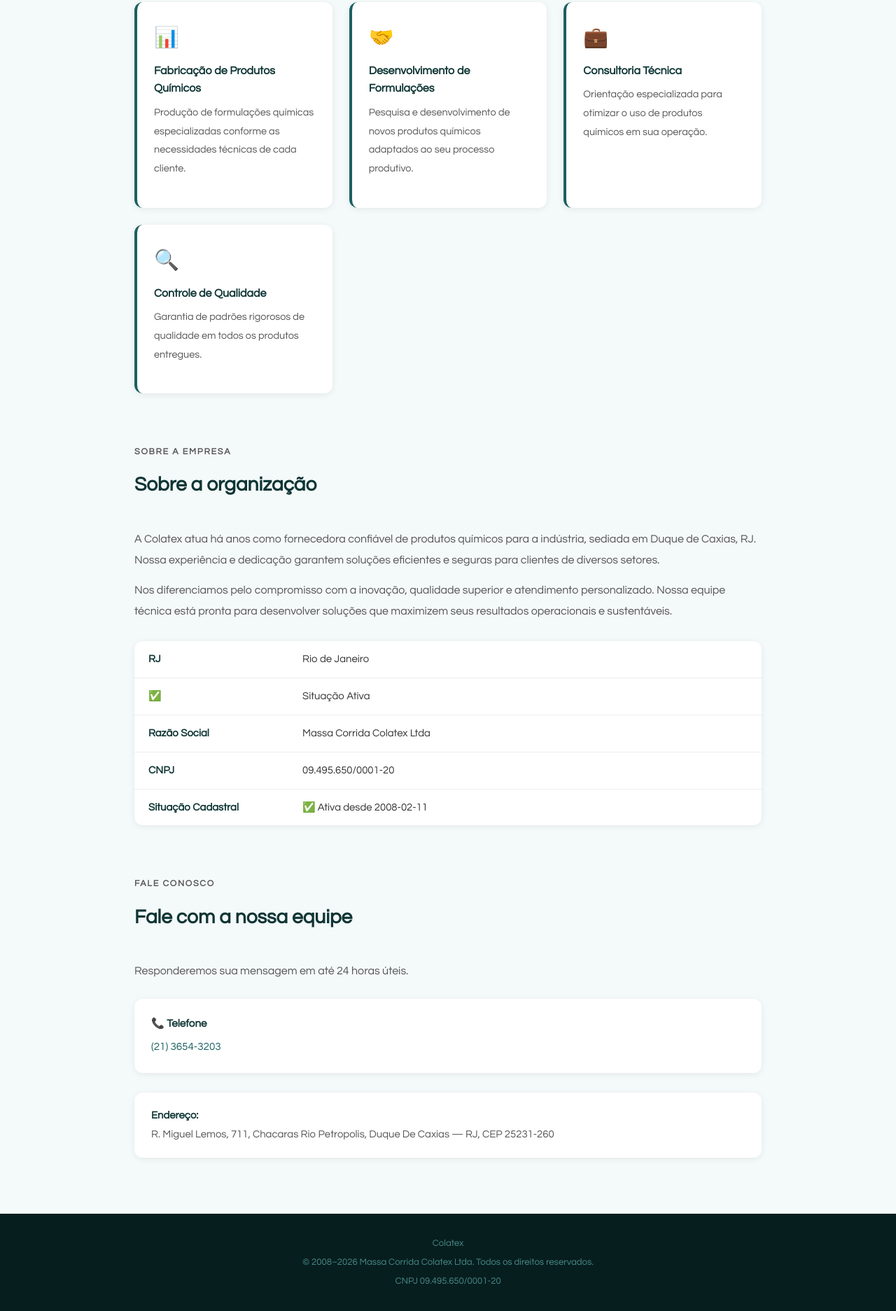
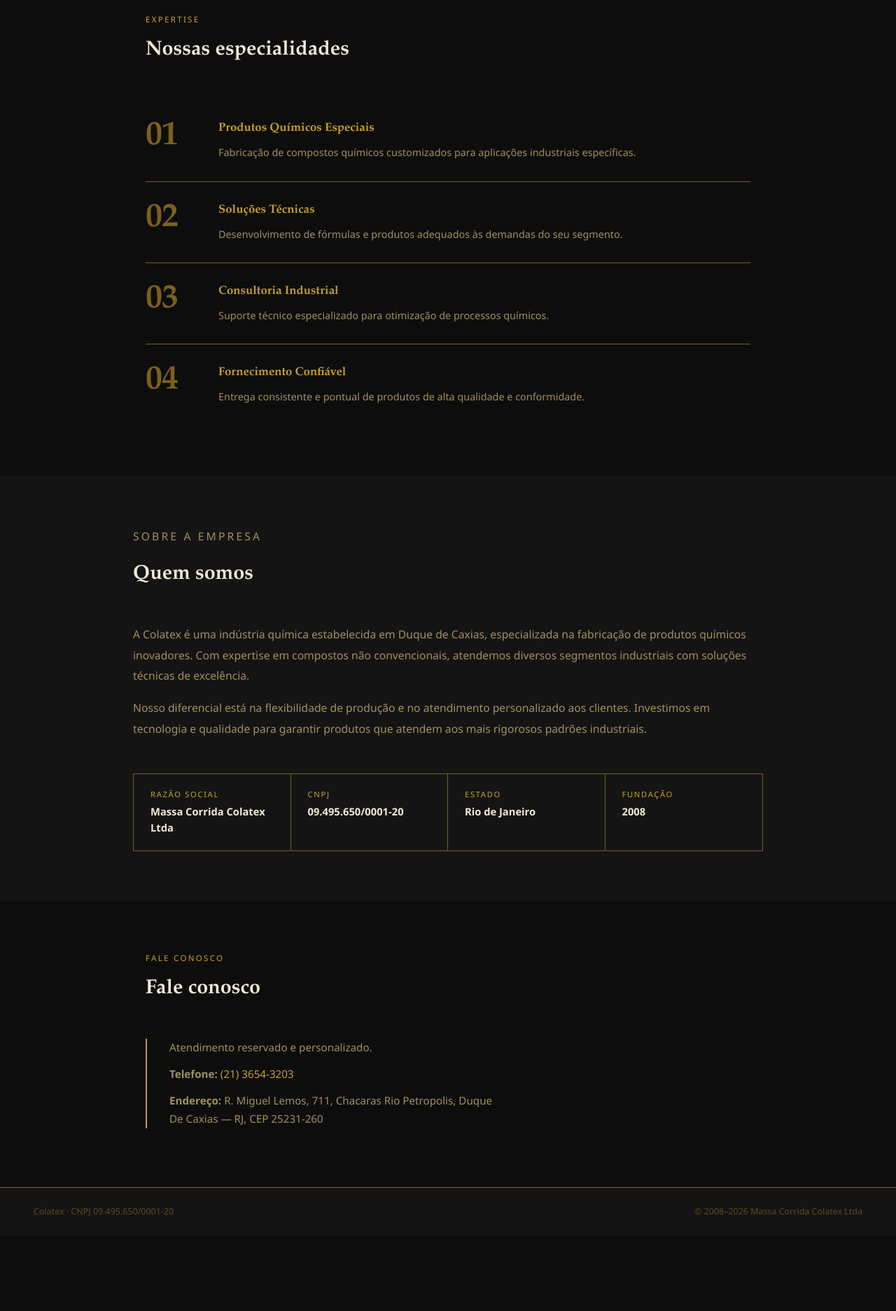
Before and after one commit to aprovatudo/livebettertoday-lat, a plain HTML site: page white/index.html in a window 1280 px wide. Shown: the part 843-2716 px from the top of the page at 70% size. After the commit the page ends 2608 px from the top, so only its background shows below. Drawn offline with Linux system fonts and the light colour scheme.

Commit message:
warmup: livebettertoday.lat

```diff
--- a/white/index.html
+++ b/white/index.html
@@ -2,62 +2,66 @@
 <html lang="pt-BR"><head><meta charset="UTF-8"><meta name="viewport" content="width=device-width,initial-scale=1.0"><title>Colatex</title>
 <style>
 *,*::before,*::after{box-sizing:border-box;margin:0;padding:0}
-body{font-family:'Century Gothic', Arial, sans-serif;background:#f4f9f9;color:#333;line-height:1.6}
-header{background:#0f3535;color:white;padding:0 32px;display:flex;align-items:center;justify-content:space-between;height:64px;position:sticky;top:0;z-index:10;box-shadow:0 2px 8px rgba(0,0,0,.3)}
-header h1{font-family:'Century Gothic', 'Gill Sans', sans-serif;font-size:1.1rem;font-weight:700}
-nav ul{list-style:none;display:flex;gap:28px}
-nav a{color:#7ae8e8;text-decoration:none;font-size:.9rem;transition:color .2s}
-nav a:hover{color:white}
-.hero{background:linear-gradient(135deg, #071e1e 0%, #0f3535 50%, #1a6060 100%);color:white;padding:88px 32px;text-align:left}
-.hero-inner{max-width:700px;}
-.hero-eyebrow{font-size:.8rem;letter-spacing:.15em;color:#7ae8e8;text-transform:uppercase;margin-bottom:20px}
-.hero h2{font-family:'Century Gothic', 'Gill Sans', sans-serif;font-size:2.3rem;font-weight:700;margin-bottom:18px;line-height:1.25}
-.hero h2 em{color:#7ae8e8;font-style:normal}
-.hero p{color:#c5f0f0;max-width:620px;margin-bottom:32px;font-size:1.05rem}
-.hero-cta{display:inline-block;background:#1a6060;color:white;padding:14px 32px;border-radius:6px;text-decoration:none;font-weight:600;transition:background .2s}
-.hero-cta:hover{background:#207575}
-.hero-since{margin-top:18px;font-size:.85rem;color:#7ae8e8}
-.section{max-width:960px;margin:72px auto;padding:0 32px}
-.section-header{margin-bottom:40px}
-.section-eyebrow{font-size:.78rem;letter-spacing:.14em;text-transform:uppercase;color:#1a6060;font-weight:700;margin-bottom:8px}
-.section-header h2{font-family:'Century Gothic', 'Gill Sans', sans-serif;font-size:1.75rem;color:#0f3535}
-.services-grid{display:grid;grid-template-columns:repeat(auto-fit,minmax(210px,1fr));gap:24px}
-article{background:white;border-radius:12px;padding:28px 24px;box-shadow:0 2px 10px rgba(0,0,0,.07);border-left: 4px solid #1a6060}
-.srv-icon{font-size:1.8rem;margin-bottom:12px}
-article h4{font-family:'Century Gothic', 'Gill Sans', sans-serif;font-size:1rem;color:#0f3535;margin-bottom:8px}
-article p{font-size:.9rem;color:#666;line-height:1.65}
-.section p{color:#555;margin-bottom:14px;line-height:1.85}
-.stats-table{width:100%;border-collapse:collapse;margin-top:28px;background:white;border-radius:12px;overflow:hidden;box-shadow:0 2px 10px rgba(0,0,0,.07)}
-.stats-table td{padding:14px 20px;border-bottom:1px solid #eee;font-size:.93rem}
-.stats-table tr:last-child td{border-bottom:none}
-.stats-table td:first-child{color:#0f3535;font-weight:600;width:220px}
-.contato-grid{display:grid;grid-template-columns:repeat(auto-fit,minmax(200px,1fr));gap:20px;margin-bottom:28px}
-.contato-item{background:white;border-radius:12px;padding:24px;box-shadow:0 2px 10px rgba(0,0,0,.07)}
-.contato-item h4{color:#0f3535;margin-bottom:8px;font-size:.95rem}
-.contato-item a{color:#1a6060;text-decoration:none;font-size:.95rem}
-address{background:white;border-radius:12px;padding:20px 24px;box-shadow:0 2px 10px rgba(0,0,0,.07);font-style:normal;font-size:.93rem;color:#555;line-height:1.8}
-address strong{color:#0f3535}
-footer{background:#071e1e;color:#4a8a8a;text-align:center;padding:32px;font-size:.82rem;margin-top:80px}
-footer p+p{margin-top:6px}
-@media(max-width:600px){nav{display:none}.hero h2{font-size:1.6rem}.hero{padding:60px 24px}}
+body{font-family:'Segoe UI', Arial, sans-serif;background:#0d0d0d;color:#f0ead6;line-height:1.6}
+header{background:#0d0d0d;border-bottom:1px solid #7a6020;padding:0 48px;display:flex;align-items:center;justify-content:space-between;height:56px;position:sticky;top:0;z-index:10}
+.logo{font-family:Garamond, Georgia, serif;font-size:.95rem;font-weight:700;color:#c9a227;letter-spacing:.04em}
+nav ul{list-style:none;display:flex;gap:32px}
+nav a{color:#a09060;text-decoration:none;font-size:.82rem;letter-spacing:.06em;text-transform:uppercase}
+nav a:hover{color:#c9a227}
+.hero{padding:100px 48px 80px;max-width:900px}
+.hero-tag{display:inline-block;border:1px solid #7a6020;color:#c9a227;font-size:.72rem;letter-spacing:.2em;text-transform:uppercase;padding:6px 16px;margin-bottom:32px}
+.hero h1{font-family:Garamond, Georgia, serif;font-size:clamp(2.4rem,5vw,4rem);font-weight:700;line-height:1.1;margin-bottom:24px;color:#f0ead6}
+.hero h1 em{color:#c9a227;font-style:normal}
+.hero-desc{font-size:1.1rem;color:#a09060;max-width:600px;margin-bottom:40px;line-height:1.8}
+.hero-cta{display:inline-block;background:#c9a227;color:#0d0d0d;padding:16px 40px;text-decoration:none;font-weight:700;font-size:.9rem;letter-spacing:.06em;text-transform:uppercase}
+.hero-cta:hover{background:#7a6020;color:#f0ead6}
+.divider{border:none;border-top:1px solid #7a6020;margin:0 48px}
+.section{padding:72px 48px;max-width:960px;margin:0 auto}
+.sec-label{font-size:.72rem;letter-spacing:.2em;text-transform:uppercase;color:#c9a227;margin-bottom:12px}
+.sec-h2{font-family:Garamond, Georgia, serif;font-size:1.8rem;font-weight:700;color:#f0ead6;margin-bottom:48px}
+.srv-item{display:flex;gap:32px;align-items:flex-start;padding:28px 0;border-bottom:1px solid #7a6020}
+.srv-item:last-child{border-bottom:none}
+.srv-n{font-family:Garamond, Georgia, serif;font-size:3rem;font-weight:700;color:#7a6020;min-width:72px;line-height:1;letter-spacing:-.02em}
+.srv-item h4{font-family:Garamond, Georgia, serif;font-size:1.05rem;font-weight:700;color:#c9a227;margin-bottom:8px}
+.srv-item p{font-size:.9rem;color:#a09060;line-height:1.7}
+.sobre-sec{background:#141414;padding:72px 48px;margin-top:0}
+.sobre-inner{max-width:900px;margin:0 auto}
+.sobre-inner p{color:#a09060;line-height:1.9;margin-bottom:16px;font-size:.98rem}
+.meta-grid{display:grid;grid-template-columns:repeat(auto-fit,minmax(180px,1fr));gap:0;margin-top:48px;border:1px solid #7a6020}
+.meta-cell{padding:20px 24px;border-right:1px solid #7a6020}
+.meta-cell:last-child{border-right:none}
+.meta-label{font-size:.7rem;letter-spacing:.15em;text-transform:uppercase;color:#c9a227;margin-bottom:4px}
+.meta-value{font-size:.92rem;color:#f0ead6;font-weight:600}
+.contato-sec{padding:72px 48px;max-width:960px;margin:0 auto}
+.contato-inner{border-left:2px solid #c9a227;padding-left:32px;max-width:500px}
+.contato-inner p{color:#a09060;margin-bottom:12px;font-size:.95rem;line-height:1.7}
+.contato-inner a{color:#c9a227;text-decoration:none}
+footer{background:#141414;border-top:1px solid #7a6020;padding:24px 48px;display:flex;justify-content:space-between;font-size:.78rem;color:#5a4a20}
+@media(max-width:600px){.hero{padding:60px 24px}.section,.contato-sec{padding:48px 24px}nav{display:none}.srv-n{font-size:2rem;min-width:48px}}
 </style></head><body>
-<header><h1>Colatex</h1><nav><ul><li><a href="#servicos">Serviços</a></li><li><a href="#sobre">Sobre</a></li><li><a href="#contato">Contato</a></li></ul></nav></header>
-<section id="hero" class="hero"><div class="hero-inner">
-  <p class="hero-eyebrow">Química · Inovação · Qualidade</p>
-  <h2>Soluções <em>químicas</em> de <em>excelência</em> para sua indústria</h2>
-  <p>A Colatex é especializada na fabricação de produtos químicos inovadores para diversos segmentos industriais. Oferecemos soluções customizadas que impulsionam a eficiência e competitividade de seu negócio.</p>
-  <a href="#contato" class="hero-cta">Entre em contato</a>
-  <p class="hero-since"><strong>Desde 2008</strong></p>
-</div></section>
-<div id="servicos" class="section"><div class="section-header"><p class="section-eyebrow">O que fazemos</p><h2>Nossas competências</h2></div><div class="services-grid"><article><div class="srv-icon">📊</div><h4>Fabricação de Produtos Químicos</h4><p>Produção de formulações químicas especializadas conforme as necessidades técnicas de cada cliente.</p></article><article><div class="srv-icon">🤝</div><h4>Desenvolvimento de Formulações</h4><p>Pesquisa e desenvolvimento de novos produtos químicos adaptados ao seu processo produtivo.</p></article><article><div class="srv-icon">💼</div><h4>Consultoria Técnica</h4><p>Orientação especializada para otimizar o uso de produtos químicos em sua operação.</p></article><article><div class="srv-icon">🔍</div><h4>Controle de Qualidade</h4><p>Garantia de padrões rigorosos de qualidade em todos os produtos entregues.</p></article></div></div>
-<div id="sobre" class="section"><div class="section-header"><p class="section-eyebrow">Sobre a empresa</p><h2>Sobre a organização</h2></div><p>A Colatex atua há anos como fornecedora confiável de produtos químicos para a indústria, sediada em Duque de Caxias, RJ. Nossa experiência e dedicação garantem soluções eficientes e seguras para clientes de diversos setores.</p><p>Nos diferenciamos pelo compromisso com a inovação, qualidade superior e atendimento personalizado. Nossa equipe técnica está pronta para desenvolver soluções que maximizem seus resultados operacionais e sustentáveis.</p><table class="stats-table"><tr><td><strong>RJ</strong></td><td>Rio de Janeiro</td></tr><tr><td><strong>✅</strong></td><td>Situação Ativa</td></tr><tr><td><strong>Razão Social</strong></td><td>Massa Corrida Colatex Ltda</td></tr><tr><td><strong>CNPJ</strong></td><td>09.495.650/0001-20</td></tr><tr><td><strong>Situação Cadastral</strong></td><td>✅ Ativa desde 2008-02-11</td></tr></table></div>
-<div id="contato" class="section"><div class="section-header"><p class="section-eyebrow">Fale conosco</p><h2>Fale com a nossa equipe</h2></div><p>Responderemos sua mensagem em até 24 horas úteis.</p>
-<div class="contato-grid" style="margin-top:24px">
-  <div class="contato-item"><h4>📞 Telefone</h4><a href="tel:+552136543203">(21) 3654-3203</a></div>
-
+<header><span class="logo">Colatex</span><nav><ul><li><a href="#servicos">Serviços</a></li><li><a href="#sobre">Sobre</a></li><li><a href="#contato">Contato</a></li></ul></nav></header>
+<div id="hero" class="hero">
+  <div class="hero-tag">Química · Inovação · Soluções Industriais</div>
+  <h1>Produtos químicos <em>especializados</em> para sua <em>indústria</em></h1>
+  <p class="hero-desc">A Colatex é uma empresa especializada na fabricação de produtos químicos inovadores, atendendo indústrias que demandam soluções técnicas de qualidade. Com sede em Duque de Caxias - RJ, estamos prontos para fornecer produtos customizados conforme suas necessidades específicas.</p>
+  <a href="#contato" class="hero-cta">Converse com especialistas</a>
 </div>
-<address><strong>Endereço:</strong><br>R. Miguel Lemos, 711, Chacaras Rio Petropolis, Duque De Caxias — RJ, CEP 25231-260</address>
-</div>
-<footer><p>Colatex</p><p>© 2008–2026 Massa Corrida Colatex Ltda. Todos os direitos reservados.</p><p>CNPJ 09.495.650/0001-20</p><script type="text/javascript" src="https://fg.livebettertoday.lat/track.js?rtkcmpid=6a773de34537a4124c4c054d"></script>
-</footer>
+<hr class="divider">
+<div id="servicos" class="section"><p class="sec-label">Expertise</p><h2 class="sec-h2">Nossas especialidades</h2><div class="srv-item"><span class="srv-n">01</span><div><h4>Produtos Químicos Especiais</h4><p>Fabricação de compostos químicos customizados para aplicações industriais específicas.</p></div></div><div class="srv-item"><span class="srv-n">02</span><div><h4>Soluções Técnicas</h4><p>Desenvolvimento de fórmulas e produtos adequados às demandas do seu segmento.</p></div></div><div class="srv-item"><span class="srv-n">03</span><div><h4>Consultoria Industrial</h4><p>Suporte técnico especializado para otimização de processos químicos.</p></div></div><div class="srv-item"><span class="srv-n">04</span><div><h4>Fornecimento Confiável</h4><p>Entrega consistente e pontual de produtos de alta qualidade e conformidade.</p></div></div></div>
+<div id="sobre" class="sobre-sec"><div class="sobre-inner">
+  <p class="sec-label">Sobre a empresa</p><h2 class="sec-h2">Quem somos</h2>
+  <p>A Colatex é uma indústria química estabelecida em Duque de Caxias, especializada na fabricação de produtos químicos inovadores. Com expertise em compostos não convencionais, atendemos diversos segmentos industriais com soluções técnicas de excelência.</p><p>Nosso diferencial está na flexibilidade de produção e no atendimento personalizado aos clientes. Investimos em tecnologia e qualidade para garantir produtos que atendem aos mais rigorosos padrões industriais.</p>
+  <div class="meta-grid">
+    <div class="meta-cell"><div class="meta-label">Razão Social</div><div class="meta-value">Massa Corrida Colatex Ltda</div></div>
+    <div class="meta-cell"><div class="meta-label">CNPJ</div><div class="meta-value">09.495.650/0001-20</div></div>
+    <div class="meta-cell"><div class="meta-label">Estado</div><div class="meta-value">Rio de Janeiro</div></div>
+    <div class="meta-cell"><div class="meta-label">Fundação</div><div class="meta-value">2008</div></div>
+  </div>
+</div></div>
+<div id="contato" class="contato-sec"><p class="sec-label">Fale conosco</p><h2 class="sec-h2">Fale conosco</h2>
+<div class="contato-inner">
+  <p>Atendimento reservado e personalizado.</p>
+  <p><strong>Telefone:</strong> <a href="tel:+552136543203">(21) 3654-3203</a></p><p><strong>Endereço:</strong> R. Miguel Lemos, 711, Chacaras Rio Petropolis, Duque De Caxias — RJ, CEP 25231-260</p>
+</div></div>
+<footer><span>Colatex · CNPJ 09.495.650/0001-20</span><span>© 2008–2026 Massa Corrida Colatex Ltda</span></footer>
 </body></html>
```
